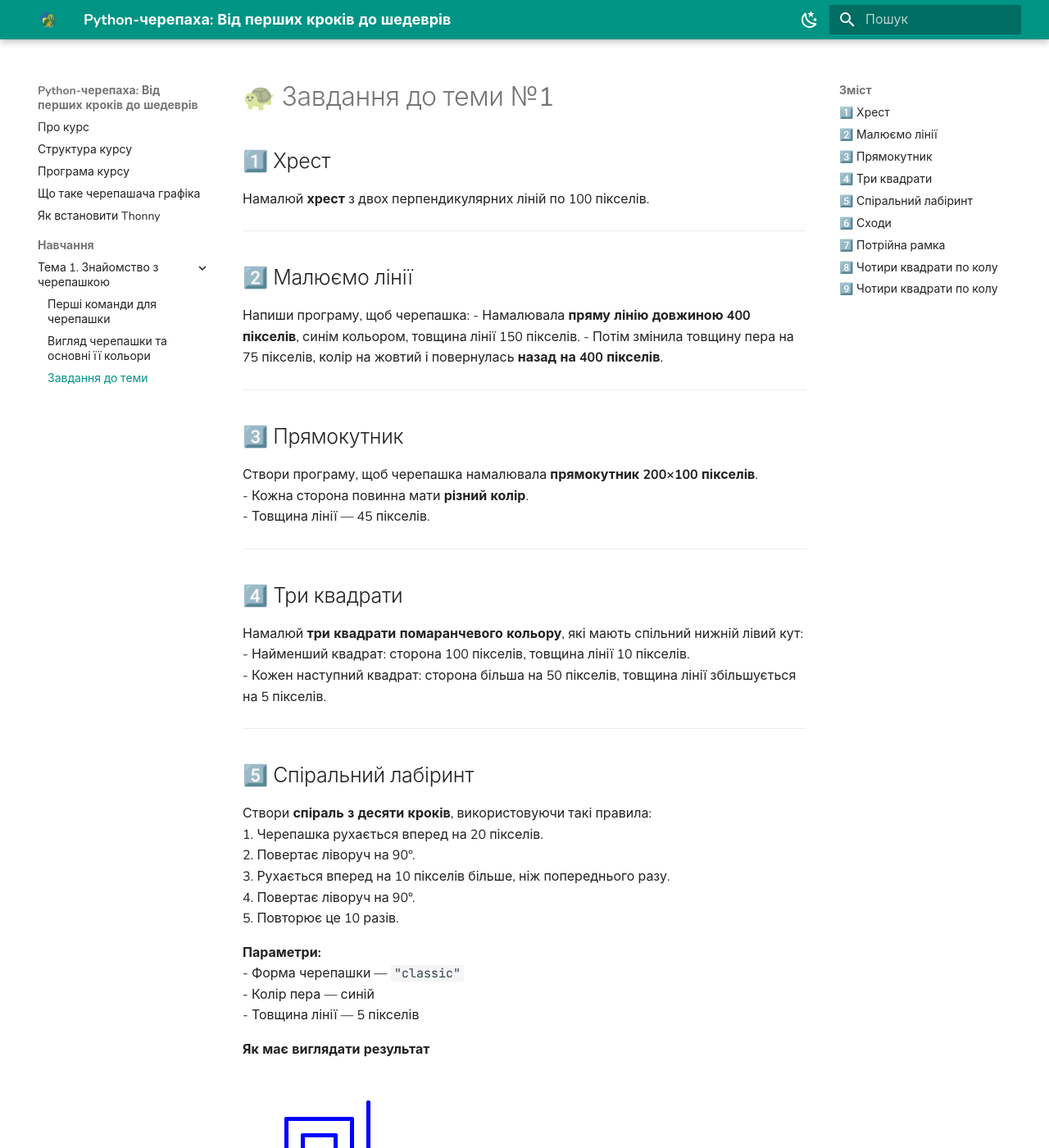
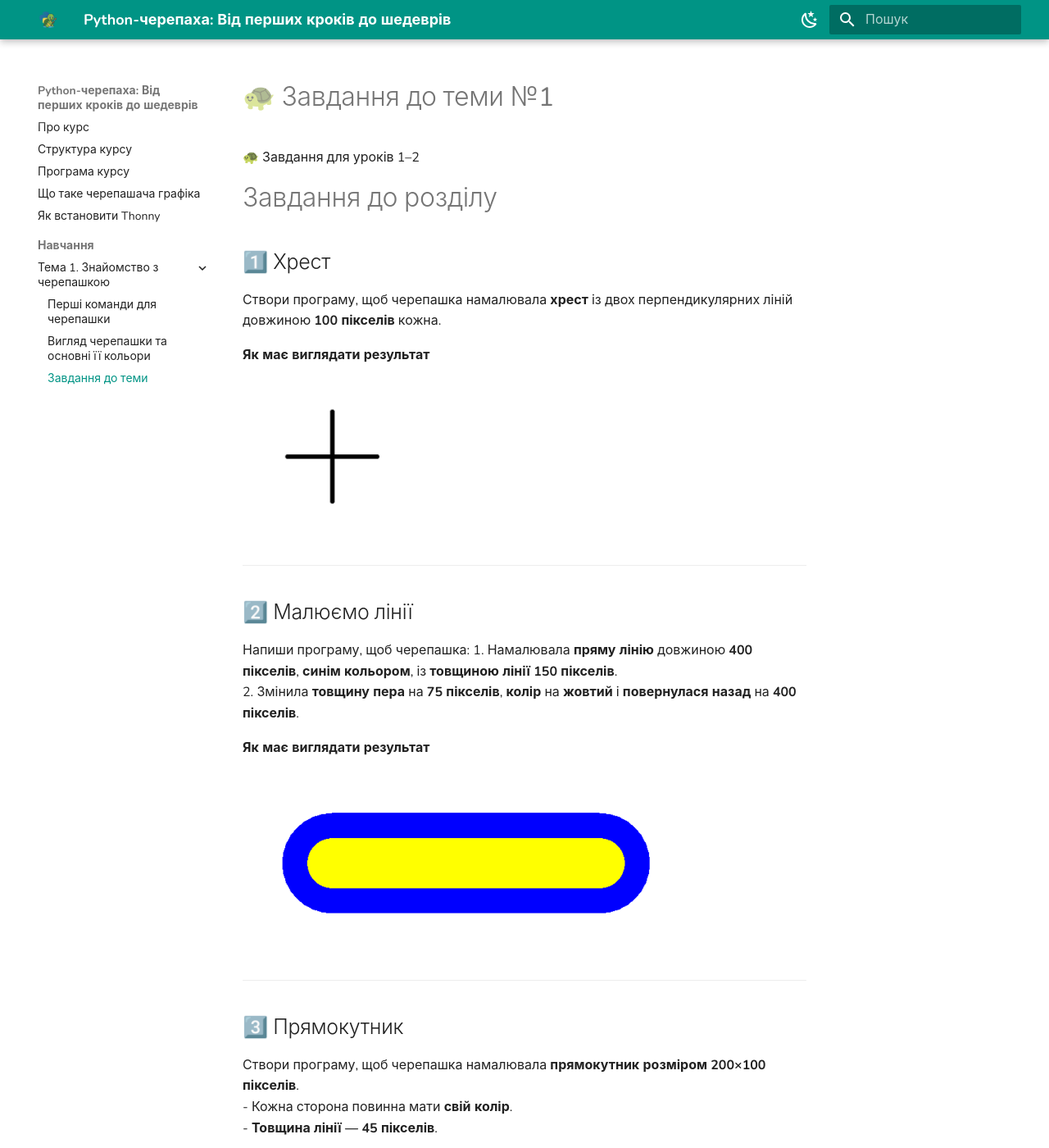
Before and after one commit to Andriy-Melya/Python-turtle_course, an MkDocs documentation site: the page built from docs/lessons/task_1-2.md, in a window 1280 px wide and 1400 px high. Shown: the whole window at 82% size. Built offline with MkDocs 1.6.1 and Material for MkDocs 9.7.7, drawn with Linux system fonts in a browser that asks for light colours; some of the changed text lies outside the part shown.

Commit message:
task 1-2finish

```diff
--- a/docs/lessons/task_1-2.md
+++ b/docs/lessons/task_1-2.md
@@ -1,66 +1,96 @@
 # 🐢 Завдання до теми №1
+🐢 Завдання для уроків 1–2
+# Завдання до розділу
 
 ## 1️⃣ Хрест
-Намалюй **хрест** з двох перпендикулярних ліній по 100 пікселів.
+Створи програму, щоб черепашка намалювала **хрест** із двох перпендикулярних ліній довжиною **100 пікселів** кожна.
+
+**Як має виглядати результат**
+
+![Результат завдання 1](image_task_1-2/task_1-2_1.png)
 
 ---
 
-##  2️⃣ Малюємо лінії
+## 2️⃣ Малюємо лінії
 Напиши програму, щоб черепашка:
-- Намалювала **пряму лінію довжиною 400 пікселів**, синім кольором, товщина лінії 150 пікселів.
-- Потім змінила товщину пера на 75 пікселів, колір на жовтий і повернулась **назад на 400 пікселів**.
+1. Намалювала **пряму лінію** довжиною **400 пікселів**, **синім кольором**, із **товщиною лінії 150 пікселів**.
+2. Змінила **товщину пера** на **75 пікселів**, **колір** на **жовтий** і **повернулася назад** на **400 пікселів**.
+
+**Як має виглядати результат**
+
+![Результат завдання 2](image_task_1-2/task_1-2_2.png)
 
 ---
 
 ## 3️⃣ Прямокутник
-Створи програму, щоб черепашка намалювала **прямокутник 200×100 пікселів**.
-- Кожна сторона повинна мати **різний колір**.
-- Товщина лінії — 45 пікселів.
+Створи програму, щоб черепашка намалювала **прямокутник розміром 200×100 пікселів**.
+- Кожна сторона повинна мати **свій колір**.
+- **Товщина лінії — 45 пікселів**.
+
+**Як має виглядати результат**
+
+![Результат завдання 3](image_task_1-2/task_1-2_3.png)
 
 ---
 
 ## 4️⃣ Три квадрати
-Намалюй **три квадрати помаранчевого кольору**, які мають спільний нижній лівий кут:
-- Найменший квадрат: сторона 100 пікселів, товщина лінії 10 пікселів.
-- Кожен наступний квадрат: сторона більша на 50 пікселів, товщина лінії збільшується на 5 пікселів.
+Намалюй **три квадрати помаранчевого кольору**, які мають **спільний нижній лівий кут**:
+- **Перший квадрат** — сторона **100 пікселів**, товщина лінії **10 пікселів**.
+- Кожен наступний квадрат має сторону, **більшу на 50 пікселів**.
+
+**Як має виглядати результат**
+
+![Результат завдання 4](image_task_1-2/task_1-2_4.png)
 
 ---
 
 ## 5️⃣ Спіральний лабіринт
-Створи **спіраль з десяти кроків**, використовуючи такі правила:
-1. Черепашка рухається вперед на 20 пікселів.
-2. Повертає ліворуч на 90°.
-3. Рухається вперед на 10 пікселів більше, ніж попереднього разу.
-4. Повертає ліворуч на 90°.
-5. Повторює це 10 разів.
+Створи **спіраль із десяти кроків**, дотримуючись таких правил:
+1. Черепашка рухається **вперед на 20 пікселів**.
+2. Повертає **ліворуч на 90°**.
+3. Рухається вперед на **10 пікселів більше**, ніж попереднього разу.
+4. Повертає **ліворуч на 90°**.
+5. Повторює це **10 разів**.
 
 **Параметри:**
 - Форма черепашки — `"classic"`
-- Колір пера — синій
-- Товщина лінії — 5 пікселів
+- Колір пера — **синій**
+- Товщина лінії — **5 пікселів**
 
 **Як має виглядати результат**
-![Результат завдання 1](image_task_1-2/task_1-2_5.png)
+
+![Результат завдання 5](image_task_1-2/task_1-2_5.png)
+
 ---
 
 ## 6️⃣ Сходи
-Створи **сходинки з трьох прямокутників**, кожен наступний зміщений вправо і має меншу висоту.
-- Розміри, колір та товщину лінії обери самостійно.
+Створи **сходинки з трьох прямокутників**, де кожен наступний:
+- **зміщений вправо**,
+- має **меншу висоту**.
+
+Розміри, кольори та товщину лінії обери **на власний розсуд**.
+
+**Як має виглядати результат**
+
+![Результат завдання 6](image_task_1-2/task_1-2_6.png)
 
 ---
 
 ## 7️⃣ Потрійна рамка
-Намалюй **три прямокутники 300×200 пікселів**, які дотикаються кутами:
-- Товщина лінії — 8 пікселів
-- Колір — золотий
+Намалюй **три прямокутники** розміром **300×200 пікселів**, які **дотикаються кутами**.
+- **Товщина лінії — 8 пікселів**
+- **Колір — золотий**
 
----
-## 8️⃣ Чотири квадрати по колу
-Намалюй **чотири квадрати**, розташованих по колу (кут повороту 90° після кожного квадрата).
-- Вибери різні кольори для кожного квадрата.
+**Як має виглядати результат**
+
+![Результат завдання 7](image_task_1-2/task_1-2_7.png)
 
 ---
 
-## 9️⃣ Чотири квадрати по колу
-Намалюй **чотири квадрати**, розташованих по колу (кут повороту 90° після кожного квадрата).
-Вибери різні кольори для кожного квадрата.
+## 8️⃣ Чотири квадрати по колу
+Намалюй **чотири квадрати**, розташованих **по колу**, кожен квадрат торкається своїми кутами два інших квадрати.
+- Використай **різні кольори** для кожного квадрата.
+
+**Як має виглядати результат**
+
+![Результат завдання 8](image_task_1-2/task_1-2_8.png)
```
Also changed, not shown: docs/index.md (+1 -1 lines), docs/turtle_graphics.md (+33 -12 lines), docs/lessons/image_task_1-2/task_1-2_1.png (added), docs/lessons/image_task_1-2/task_1-2_2.png (added), docs/lessons/image_task_1-2/task_1-2_3.png (added), docs/lessons/image_task_1-2/task_1-2_4.png (added), docs/lessons/image_task_1-2/task_1-2_6.png (added), docs/lessons/image_task_1-2/task_1-2_7.png (added), docs/lessons/image_task_1-2/task_1-2_8.png (added).
